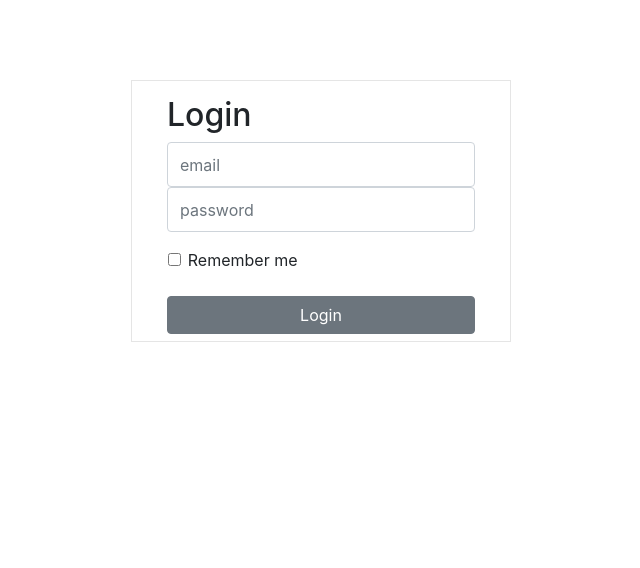
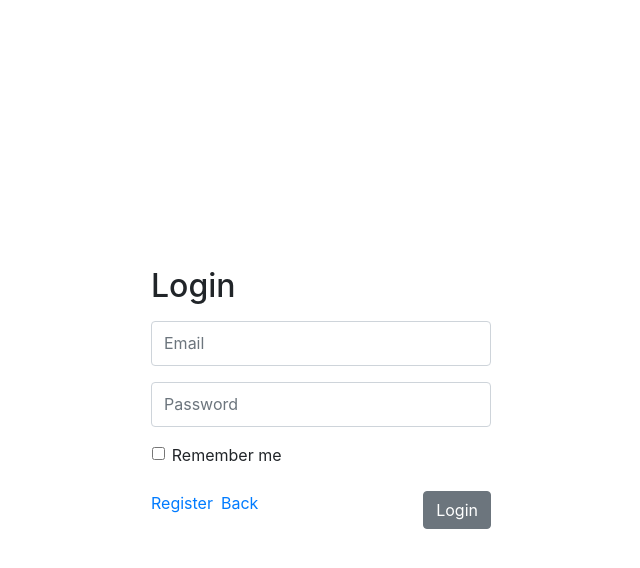
Before and after one commit to devugees/react-cms, a React (Create React App) app: page /login in a window 1280 px wide. Shown: the top 568 px of the page, without its empty margins (319-959 px from the left). Built offline with nearby package versions, Linux system fonts and the light colour scheme.

Commit message:
signout, register password validation, styling, ignore uploads folder

```diff
--- a/src/App.css
+++ b/src/App.css
@@ -21,3 +21,6 @@
 	--cerulean: #1dacd6;
 	--sonicsilver: #757575;
 }
+html, body, #root {
+  height: 100%;
+}
--- a/src/components/Administration/Administration.js
+++ b/src/components/Administration/Administration.js
@@ -33,7 +33,8 @@ class Administration extends Component {
       <div className="Administration">
         <Row style={colstyle}>
           <Col style={colstyle}>
-            <TopHeader />
+            <TopHeader history={this.props.history}/>
+
           </Col>
         </Row>
         <Row style={colstyle}>
--- a/src/components/Administration/HeaderComponent/HeaderComponent.js
+++ b/src/components/Administration/HeaderComponent/HeaderComponent.js
@@ -1,19 +1,7 @@
 import React, {Component} from 'react';
 import './HeaderComponent.css';
 import {Link} from 'react-router-dom';
-import {
-  Collapse,
-  Navbar,
-  NavbarToggler,
-  NavbarBrand,
-  Nav,
-  NavItem,
-  NavLink,
-  UncontrolledDropdown,
-  DropdownToggle,
-  DropdownMenu,
-  DropdownItem,
-} from 'reactstrap';
+import { Button, Collapse, Navbar, NavbarToggler, NavbarBrand, Nav, NavItem, UncontrolledDropdown, DropdownToggle, DropdownMenu, DropdownItem, } from 'reactstrap';
 
 class TopHeader extends Component {
   constructor() {
@@ -22,9 +10,8 @@ class TopHeader extends Component {
     this.toggle = this.toggle.bind(this);
     this.state = {
       isOpen: false,
-      logout: '',
     };
-    //localStorage.getItme("token")
+    this.handleLogout = this.handleLogout.bind(this)
   }
 
   toggle() {
@@ -33,17 +20,15 @@ class TopHeader extends Component {
     });
   }
 
-  logOut() {
-    localStorage.removeItem('token');
+  handleLogout() {
+    this.props.history.push("/Login");
+    localStorage.clear("token")
   }
 
   render() {
     const fontSize = {fontSize: '.9rem'};
-
     const style = {backgroundColor: '#555', height: '3rem', fontSize: '1rem'};
-
     const textColor = {color: '#fff'};
-
     return (
       <div className="top">
         <Navbar style={style} light expand="md">
@@ -76,7 +61,9 @@ class TopHeader extends Component {
             </Nav>
 
             <NavbarBrand style={fontSize} className="ml-auto">
-              <UncontrolledDropdown>
+              <Button onClick={this.handleLogout}>Sign out </Button>
+
+              {/* <UncontrolledDropdown>
                 <DropdownToggle style={textColor} caret>
                   My Account
                 </DropdownToggle>
@@ -88,19 +75,14 @@ class TopHeader extends Component {
                     />
                   </DropdownItem>
                   <DropdownItem>
-                    <NavLink className="gfgfgfg" href="#">
-                      {' '}
-                      My Account{' '}
-                    </NavLink>
+                    {' '}
+                    My Account{' '}
                   </DropdownItem>
                   <DropdownItem>
-                    <NavLink className="gf58585g" onClick={this.logOut}>
-                      {' '}
-                      <Link to="/login">Sign out </Link>
-                    </NavLink>
                   </DropdownItem>
                 </DropdownMenu>
               </UncontrolledDropdown>
+              */}
             </NavbarBrand>
           </Collapse>
         </Navbar>
--- a/src/components/Login/Login.css
+++ b/src/components/Login/Login.css
@@ -1,16 +1,3 @@
-.Login {
-    margin-top: 80px;
-    margin-bottom: 80px;
-}
-
-.form-signin {
-    max-width: 380px;
-    padding: 15px 35px 45px;
-    margin: 0 auto;
-    background-color: #fff;
-    border: 1px solid rgba(0,0,0,0.1);
-}
-
 .checkbox {
     margin-left: 1.3em;
 }
--- a/src/components/Login/Login.js
+++ b/src/components/Login/Login.js
@@ -2,6 +2,7 @@ import React, { Component } from "react";
 import { Button, Form, FormGroup, Label, Input, Container } from "reactstrap";
 import "./Login.css";
 import axios from "axios";
+import jwtDecode from 'jwt-decode';
 //import setAuthToken from '../../setauthtoken/setAuthToken';
 
 class Login extends Component {
@@ -19,6 +20,14 @@ class Login extends Component {
     this.handleSubmit = this.handleSubmit.bind(this);
   }
 
+    componentDidMount() {
+      if(localStorage.getItem('token')) {
+        const tokenStr = jwtDecode(localStorage.getItem('token'));
+        if(tokenStr) {
+            this.props.history.push("/Administration");
+         }
+      }
+    }
   handleChange(event) {
     const loginDataCopy = {
       ...this.state.loginData
@@ -66,24 +75,24 @@ class Login extends Component {
   }
 
   render() {
-    const buttonStyle = { width: "100%" };
-
     return (
-      <Container className="Login">
-        <Form className="form-signin" onSubmit={this.handleSubmit}>
-          <h2>Login</h2>
+      <Container className="Login h-100 d-flex justify-content-center flex-column">
+        <Form className="col-md-4 offset-md-4" onSubmit={this.handleSubmit}>
+          <h2 className="mb-3">Login</h2>
           <FormGroup>
             <Input
               type="email"
               name="email"
-              placeholder="email"
+              placeholder="Email"
               className="email"
               onChange={this.handleChange}
             />
+          </FormGroup>
+          <FormGroup>
             <Input
               type="password"
               name="password"
-              placeholder="password"
+              placeholder="Password"
               className="email"
               onChange={this.handleChange}
             />
@@ -93,9 +102,14 @@ class Login extends Component {
               <Input type="checkbox" /> Remember me
             </Label>
           </FormGroup>
-          <Button style={buttonStyle} type="submit" value="login">
+          <Button type="submit" value="login">
             Login
           </Button>
+          <FormGroup>
+            <a className="mr-2" href="/Registration">Register</a>
+            <a className="mr-2" href="/">Back</a>
+          </FormGroup>
+
         </Form>
       </Container>
     );
--- a/src/components/Registration/Registration.js
+++ b/src/components/Registration/Registration.js
@@ -1,5 +1,5 @@
 import React, { Component } from "react";
-import { Button, Form, FormGroup, Label, Input, Container } from "reactstrap";
+import { FormFeedback, Button, Form, FormGroup, Label, Input, Container } from "reactstrap";
 import "./Registration.css";
 import axios from "axios";
 //import setAuthToken from '../../setauthtoken/setAuthToken';
@@ -12,6 +12,7 @@ class Registration extends Component {
         email: "",
         password: "",
         role: "user",
+        passwordCheck: true,
         isAuthenticated: false
       }
     };
@@ -24,7 +25,11 @@ class Registration extends Component {
       ...this.state.registerData
     };
     registerDataCopy[event.target.name] = event.target.value;
-    this.setState({ registerData: registerDataCopy });
+    if(registerDataCopy.password !== "" && registerDataCopy.password2 !== "" && registerDataCopy.password !== registerDataCopy.password2){
+      this.setState({passwordCheck: true, registerData: registerDataCopy })
+    } else {
+      this.setState({passwordCheck: false, registerData: registerDataCopy })
+    }
   }
 
   handleSubmit(e) {
@@ -68,8 +73,9 @@ class Registration extends Component {
 
   render() {
     return (
-      <Container className="Registration">
-        <Form onSubmit={this.handleSubmit}>
+      <Container className="Login h-100 d-flex justify-content-center flex-column">
+        <Form className="col-md-4 offset-md-4" onSubmit={this.handleSubmit}>
+          <h2 className="mb-3">Register</h2>
           <FormGroup>
             <Input
               type="email"
@@ -78,20 +84,39 @@ class Registration extends Component {
               placeholder="Email"
               onChange={this.handleChange}
             />
+          </FormGroup>
+          <FormGroup>
             <Input
               type="password"
               name="password"
-              id="examplePassword"
+              id="password"
               placeholder="password"
               onChange={this.handleChange}
             />
           </FormGroup>
+          <FormGroup>
+            <Input
+              type="password"
+              name="password2"
+              id="password2"
+              invalid={this.state.passwordCheck}
+              placeholder="Repeat Password"
+              onChange={this.handleChange}
+            />
+            <FormFeedback>Passwords do not match</FormFeedback>
+            </FormGroup>
           <FormGroup className="checkbox">
             <Label>
               <Input type="checkbox" /> Accept the Privacy Policy
             </Label>
           </FormGroup>
-          <Button>Submit</Button>
+          <FormGroup>
+            <Button>Register</Button>
+          </FormGroup>
+          <FormGroup>
+            <a className="mr-2" href="/Login">Login</a>
+            <a className="mr-2" href="/">Back</a>
+          </FormGroup>
         </Form>
       </Container>
     );
```
Also changed, not shown: 1 other file (tests, documents, lock files or other folders).
